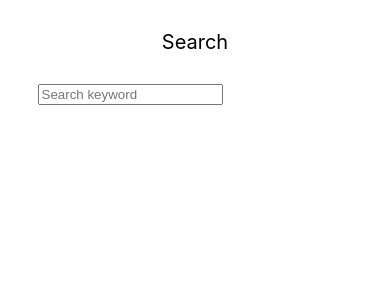
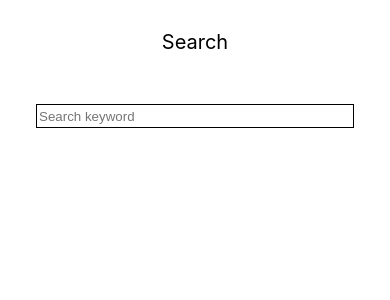
Before and after one commit to vasyl-n/search-app, a React (Create React App) app: page / in a window 390 px wide. Shown: the top 300 px of the page. Built offline with nearby package versions, Linux system fonts and the light colour scheme.

Commit message:
adds styling

```diff
--- a/src/components/app/App.css
+++ b/src/components/app/App.css
@@ -13,6 +13,12 @@
   padding: 30px;
 }
 
+@media ( max-width: 600px ) {
+  .app-container {
+    flex-direction: column-reverse;
+  }
+}
+
 .App-link {
   color: #61dafb;
 }
--- a/src/components/app/App.js
+++ b/src/components/app/App.js
@@ -21,7 +21,6 @@ class App extends Component {
   }
 
   search = (val) => {
-    console.log(val)
     if ( !val ) {
       this.setState({types: [], results: []})
       return
--- a/src/components/search/Search.css
+++ b/src/components/search/Search.css
@@ -1,5 +1,12 @@
 .result-value:hover {
   background-color: lightgrey;
+}
+
+.text-field {
+  height: 20px;
+  width: 80%;
+  margin-bottom: 20px;
+  border: 1px solid;
 }
 
 .search-container {
@@ -8,4 +15,9 @@
   flex-direction: column;
   align-items: center;
   flex: 2;
+  height: fit-content;
 }
+
+.result-value {
+  padding: 1px 5px;
+}
--- a/src/components/search/Search.js
+++ b/src/components/search/Search.js
@@ -4,7 +4,7 @@ import './Search.css'
 const Search = (props) => {
   return (
     <div className="search-container">
-      <input placeholder="Search keyword" onChange={props.handleChange} value={props.value}></input>
+      <input className="text-field" placeholder="Search keyword" onChange={props.handleChange} value={props.value}></input>
       <div className="results">
         {
           props.results.map((el, indx) => {
--- a/src/components/type/ChooseType.css
+++ b/src/components/type/ChooseType.css
@@ -1,3 +1,4 @@
 .choose-type-container {
   flex: 1;
+  margin: 10px;
 }
--- a/src/components/type/ChooseType.js
+++ b/src/components/type/ChooseType.js
@@ -11,7 +11,7 @@ const ChooseType = (props) => {
       </div>
     }
 
-      <div className="r-buttons">
+      <div className="checkboxes">
         {
           props.types.map((el, indx) => {
             return (
```
